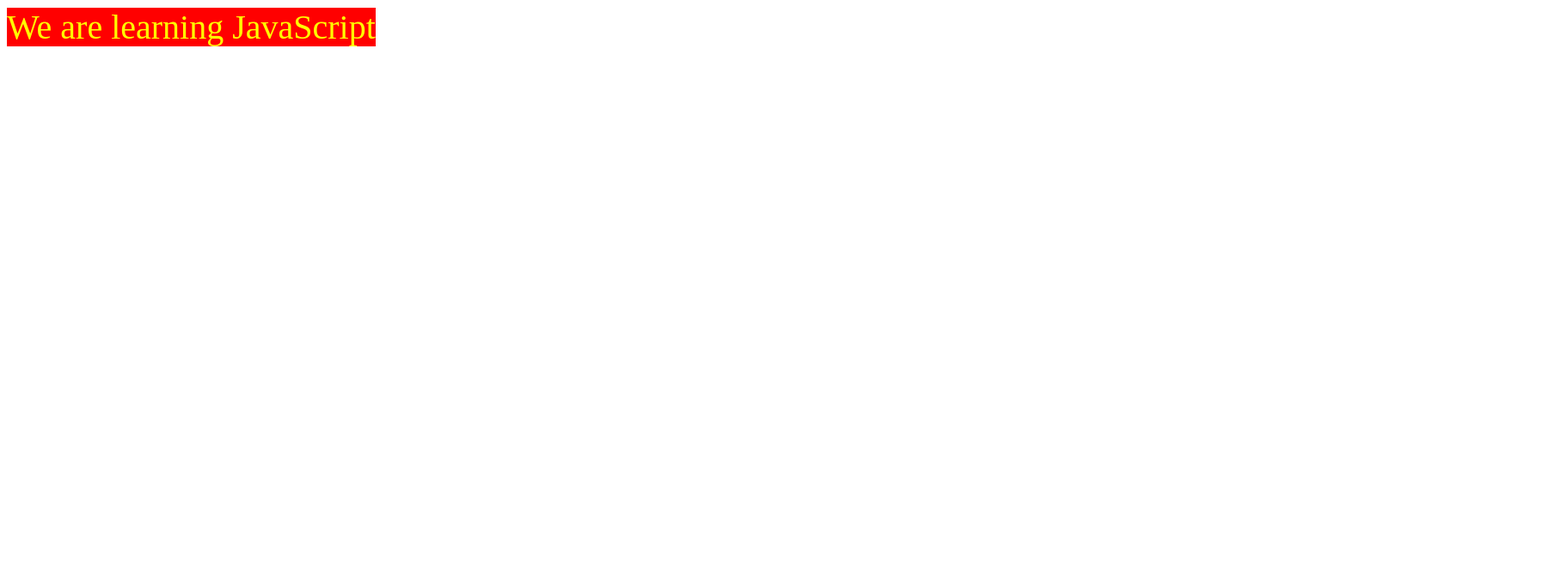
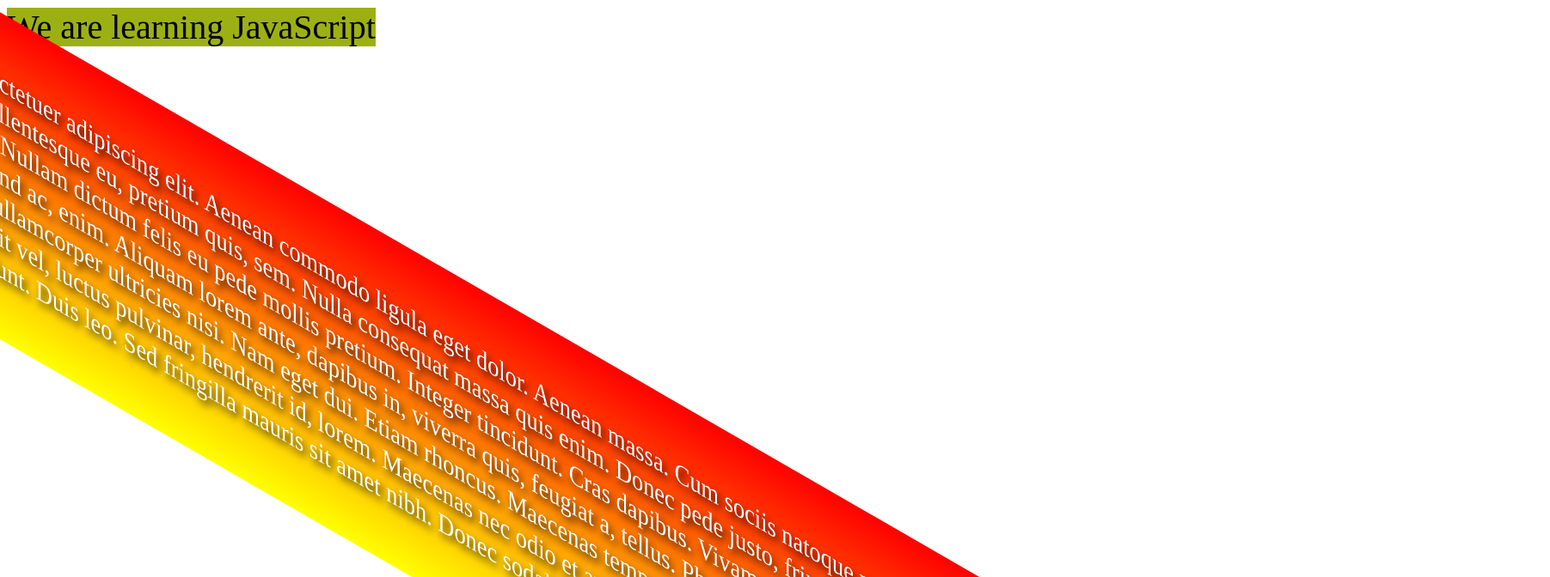
Before and after one commit to ThirstyNeuronsTeam/Team-TamilVengaigal, a plain HTML site: page Day2/index.html in a window 1280 px wide. Shown: the top 672 px of the page at 86% size, 1803 px wide, since content can reach past the window. Drawn offline with Linux system fonts and the light colour scheme.

Commit message:
Day2 Files

```diff
--- a/Day2/index.html
+++ b/Day2/index.html
@@ -1,28 +1,13 @@
 <html>
     <head>
-        <script>
-            console.log("this is first programming code")
-            //pseudocode
-            //goal : rendu numbera koduthaa , add panni result vaanganum
-            //given : rendu numbers
-            //logic : ?
-            //output : rendu numberoda kootal
-            function sum(num,number2){
-                //const let var
-                const result = number1 + number2
-                return result;
-            }
-
-            let sumResult = sum(2,3)
-
-            sumResult = 6;
-
-            console.log(sumResult);
-        </script>
-
+        <link rel="stylesheet" href="./styles.css">
+        <script src="./script.js"></script>
     </head>
     <body>
-       <span style="background-color: red; font-size: 40px; color:yellow">We are learning JavaScript</span>
+       <span class="Title">We are learning JavaScript</span>
+       <p class="Content">
+        Lorem ipsum dolor sit amet, consectetuer adipiscing elit. Aenean commodo ligula eget dolor. Aenean massa. Cum sociis natoque penatibus et magnis dis parturient montes, nascetur ridiculus mus. Donec quam felis, ultricies nec, pellentesque eu, pretium quis, sem. Nulla consequat massa quis enim. Donec pede justo, fringilla vel, aliquet nec, vulputate eget, arcu. In enim justo, rhoncus ut, imperdiet a, venenatis vitae, justo. Nullam dictum felis eu pede mollis pretium. Integer tincidunt. Cras dapibus. Vivamus elementum semper nisi. Aenean vulputate eleifend tellus. Aenean leo ligula, porttitor eu, consequat vitae, eleifend ac, enim. Aliquam lorem ante, dapibus in, viverra quis, feugiat a, tellus. Phasellus viverra nulla ut metus varius laoreet. Quisque rutrum. Aenean imperdiet. Etiam ultricies nisi vel augue. Curabitur ullamcorper ultricies nisi. Nam eget dui. Etiam rhoncus. Maecenas tempus, tellus eget condimentum rhoncus, sem quam semper libero, sit amet adipiscing sem neque sed ipsum. Nam quam nunc, blandit vel, luctus pulvinar, hendrerit id, lorem. Maecenas nec odio et ante tincidunt tempus. Donec vitae sapien ut libero venenatis faucibus. Nullam quis ante. Etiam sit amet orci eget eros faucibus tincidunt. Duis leo. Sed fringilla mauris sit amet nibh. Donec sodales sagittis magna. Sed consequat, leo eget bibendum sodales, augue velit cursus nunc,
+       </p>
     </body>
 </html>
 
--- /dev/null
+++ b/Day2/script.js
@@ -0,0 +1,17 @@
+console.log("this is first programming code");
+//pseudocode
+//goal : rendu numbera koduthaa , add panni result vaanganum
+//given : rendu numbers
+//logic : ?
+//output : rendu numberoda kootal
+function sum(number1, number2) {
+  //const let var
+  const result = number1 + number2;
+  return result;
+}
+
+let sumResult = sum(2, 3);
+
+sumResult = 6;
+
+console.log(sumResult);
--- /dev/null
+++ b/Day2/styles.css
@@ -0,0 +1,21 @@
+.Content {
+  background-image: linear-gradient(red, yellow);
+  font-size: 15px;
+  color: black;
+  border-radius: 25px;
+  padding: 30px;
+
+  color: white;
+  text-shadow: 2px 2px 4px #000000;
+
+  transform: rotate(20deg) scale(2) translate(100px, 200px) skew(20deg, 10deg);
+
+  /* border: 10px solid transparent;
+  border-image: url(assets/border.png) 30 round; */
+}
+
+.Title{
+    background-color: #9db013;
+    font-size: 40px;
+    color: black;
+}
```
Also changed, not shown: Day2/assets/border.png (added).
